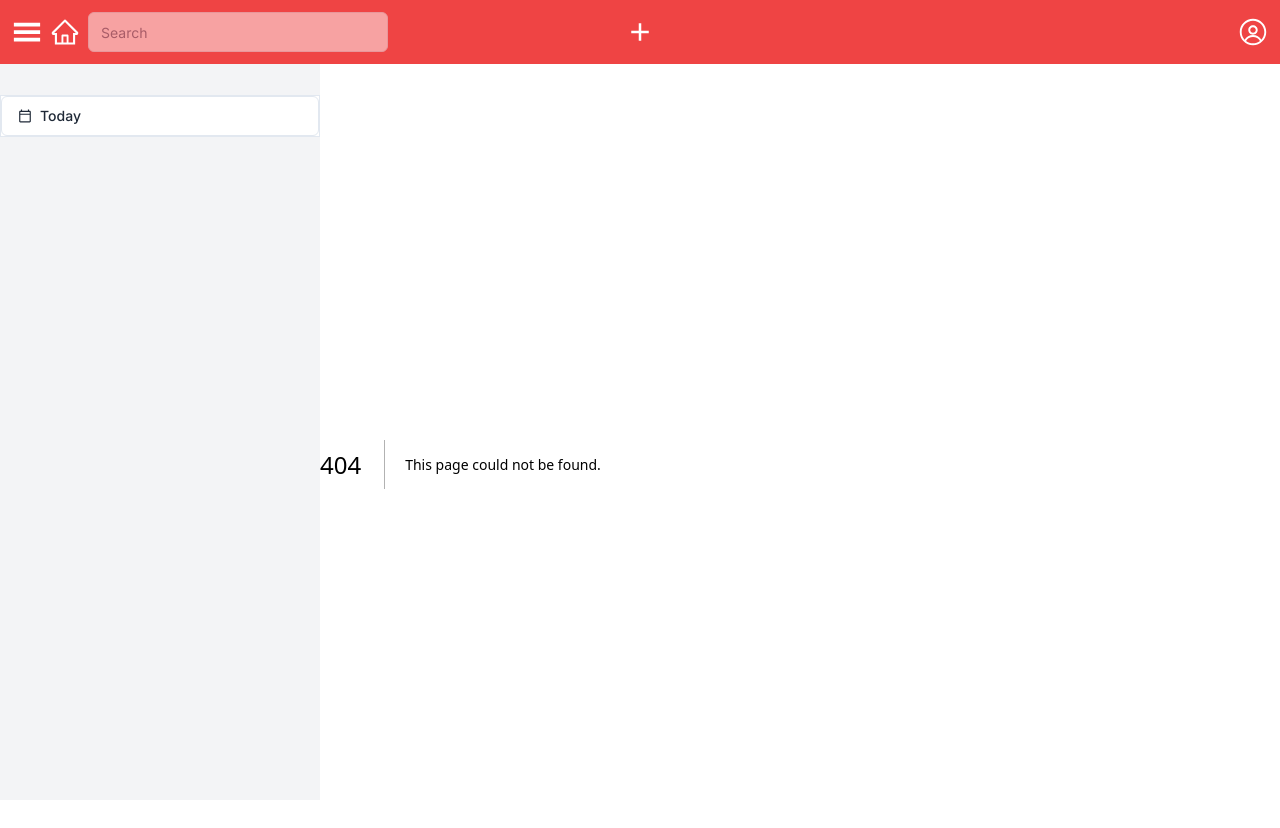
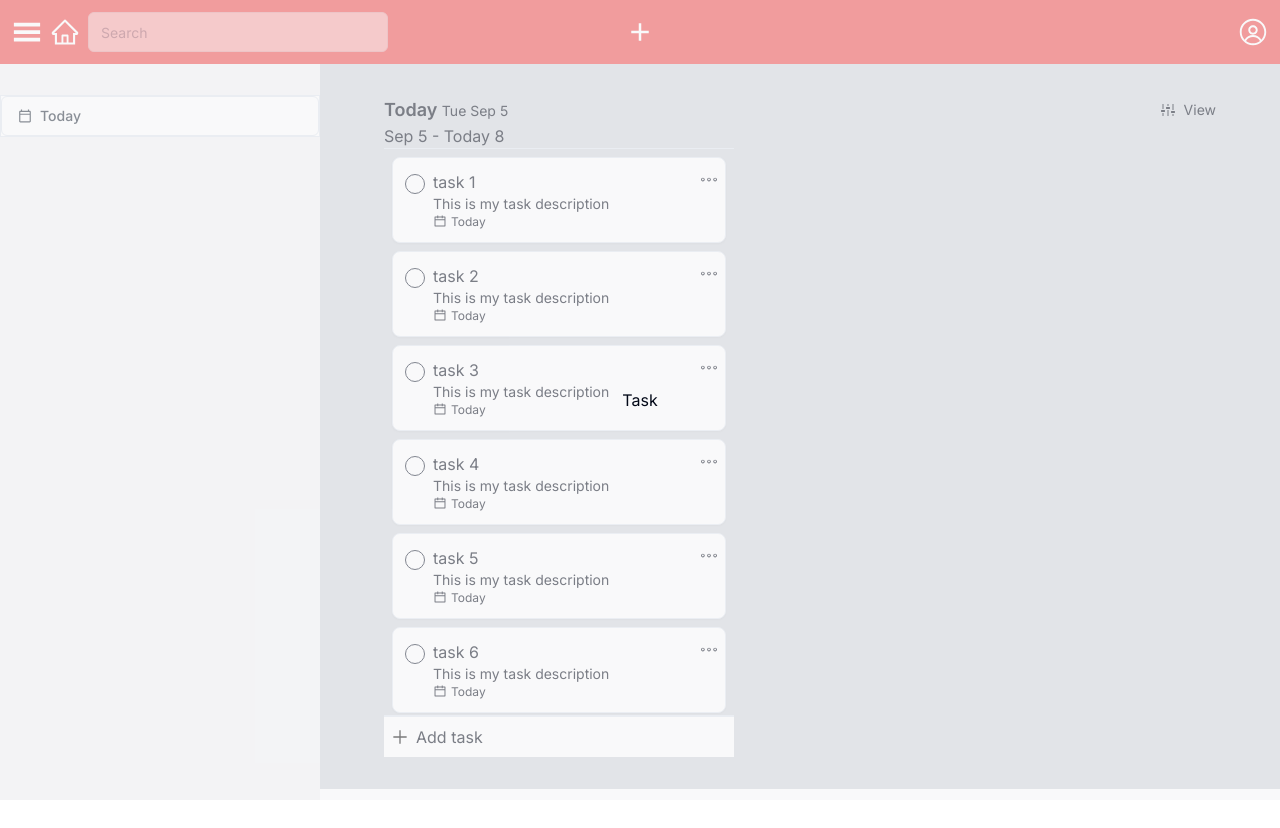
Before and after one commit to eric-nichols-nyc/listit-nextjs, a Next.js app: page /task/1 in a window 1280 px wide. Before the commit this address had no page. Shown: the top 828 px of the page. After the commit the page ends 800 px from the top, so only its background shows below. Built offline with nearby package versions, Linux system fonts and the light colour scheme.

Commit message:
added task route

```diff
--- a/app/layout.tsx
+++ b/app/layout.tsx
@@ -6,6 +6,7 @@ import Topbar from '@/components/Topbar'
 import {ToastContainer} from 'react-toastify'
 import 'react-toastify/dist/ReactToastify.css'
 import Sidenav from '@/components/Sidenav'
+import Home from '@/components/Home'
 
 const inter = Inter({ subsets: ['latin'] })
 
@@ -38,6 +39,7 @@ export default function RootLayout({
         <div className="flex maincontent">
           <Sidenav />
           <div>
+            <Home />
             {children}
           </div>
         </div>
--- a/app/page.tsx
+++ b/app/page.tsx
@@ -1,35 +1,6 @@
-"use client";
-import Column from '@/components/Column'
-import ColumnFooter from '@/components/AddTaskForm'
-import Header from '@/components/Header';
 
 export default function Home() {
-  const maxH = 660;
-
   return (
-      <div className="
-        rightcontent
-        flex
-        flex-col
-        px-16
-        py-8
-        bg-gray-300
-      "
-      >
-      <Header />
-          <div className="flex ">
-            <div className="w-[350px] relative">
-              <div className="flex mb-2 relative border-b ">Sep 5 - Today 8</div>
-              <div
-                className={`relative columncontainer w-full overflow-y-scroll pb-16`}
-                style={{ maxHeight: maxH }}>
-                <Column />
-              </div>
-              <div className="absolute bottom-[0px]">
-                <ColumnFooter />
-              </div>
-            </div>
-          </div>
-      </div>
+  <div />
   )
 }
--- /dev/null
+++ b/app/task/[id]/page.tsx
@@ -0,0 +1,32 @@
+"use client";
+import React from 'react'
+import { useRouter
+ } from 'next/navigation'
+const Task = () => {
+  const router = useRouter()
+  return (
+    <div
+    onClick={() => {router.back()}}
+    className="
+    task-container
+    absolute
+    top-0
+    bottom-0
+    left-0
+    right-0
+    flex
+    items-center
+    justify-center
+    w-[100vw]
+    h-[100vh]
+    bg-gray-100/50
+    "
+    >
+      <div>
+        Task
+      </div>
+    </div>
+  )
+}
+
+export default Task
--- /dev/null
+++ b/components/Home.tsx
@@ -0,0 +1,35 @@
+"use client";
+import Column from '@/components/Column'
+import ColumnFooter from '@/components/AddTaskForm'
+import Header from '@/components/Header';
+
+export default function Home() {
+  const maxH = 660;
+
+  return (
+    <div className="
+        rightcontent
+        flex
+        flex-col
+        px-16
+        py-8
+        bg-gray-300
+      "
+    >
+      <Header />
+      <div className="flex ">
+        <div className="w-[350px] relative">
+          <div className="flex mb-2 relative border-b ">Sep 5 - Today 8</div>
+          <div
+            className={`relative columncontainer w-full overflow-y-scroll pb-16`}
+            style={{ maxHeight: maxH }}>
+            <Column />
+          </div>
+          <div className="absolute bottom-[0px]">
+            <ColumnFooter />
+          </div>
+        </div>
+      </div>
+    </div>
+  )
+}
--- a/components/Task.tsx
+++ b/components/Task.tsx
@@ -1,5 +1,6 @@
 "use client";
 import { useState } from 'react'
+import {useRouter} from 'next/navigation'
 import {
   Card,
   CardContent,
@@ -109,6 +110,7 @@ const Task = ({
   draggableProps,
   draggableHandleProps,
 }: Task) => {
+  const router = useRouter()
   // global state
   const [tasks, removeTask, updateTask] = useTaskStore(state => [
     state.tasks,
@@ -143,7 +145,9 @@ const Task = ({
         onClick={() => { }}
       />)
     } else {
-      return (<div key={index}>
+      return (
+      <div key={index}
+      >
         <div className="flex flex-col text-sm">
           <div>{item.title}</div>
           <div className="flex">
@@ -185,6 +189,7 @@ const Task = ({
 
   return (
     <Card
+    onClick={() => router.push(`/task/${id}`)}
       id={id}
       className="mb-2 relative"
       {...draggableProps}
```
